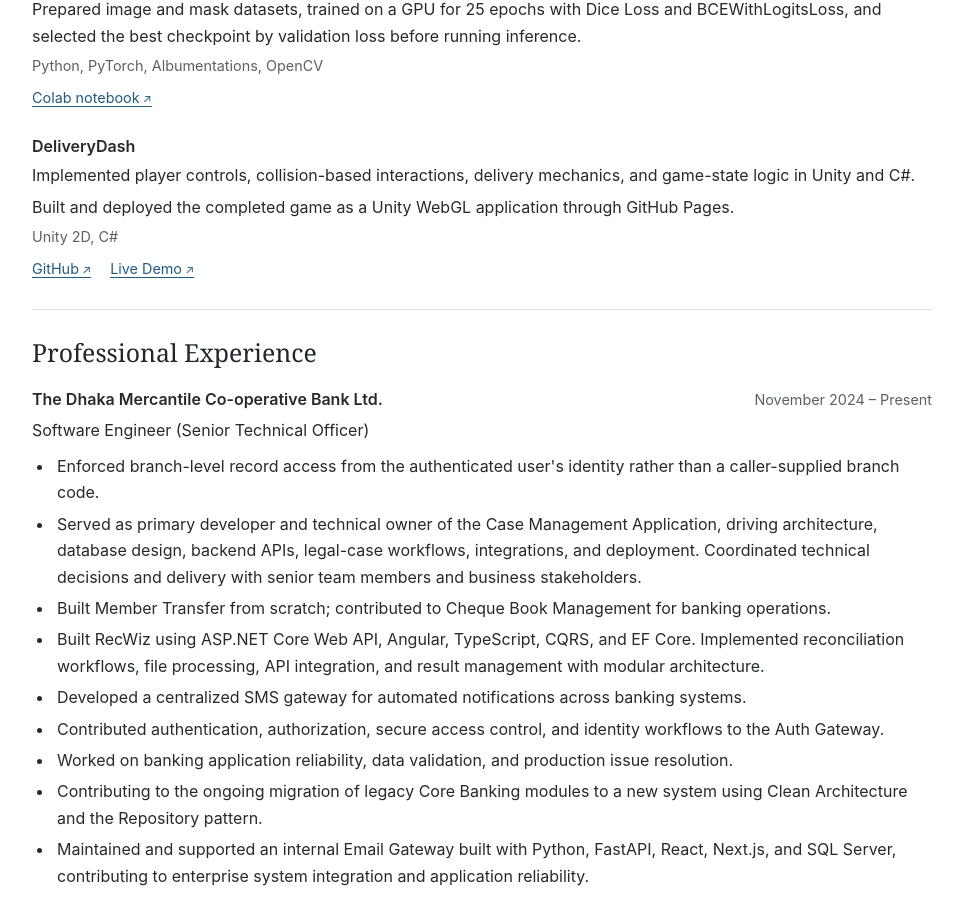
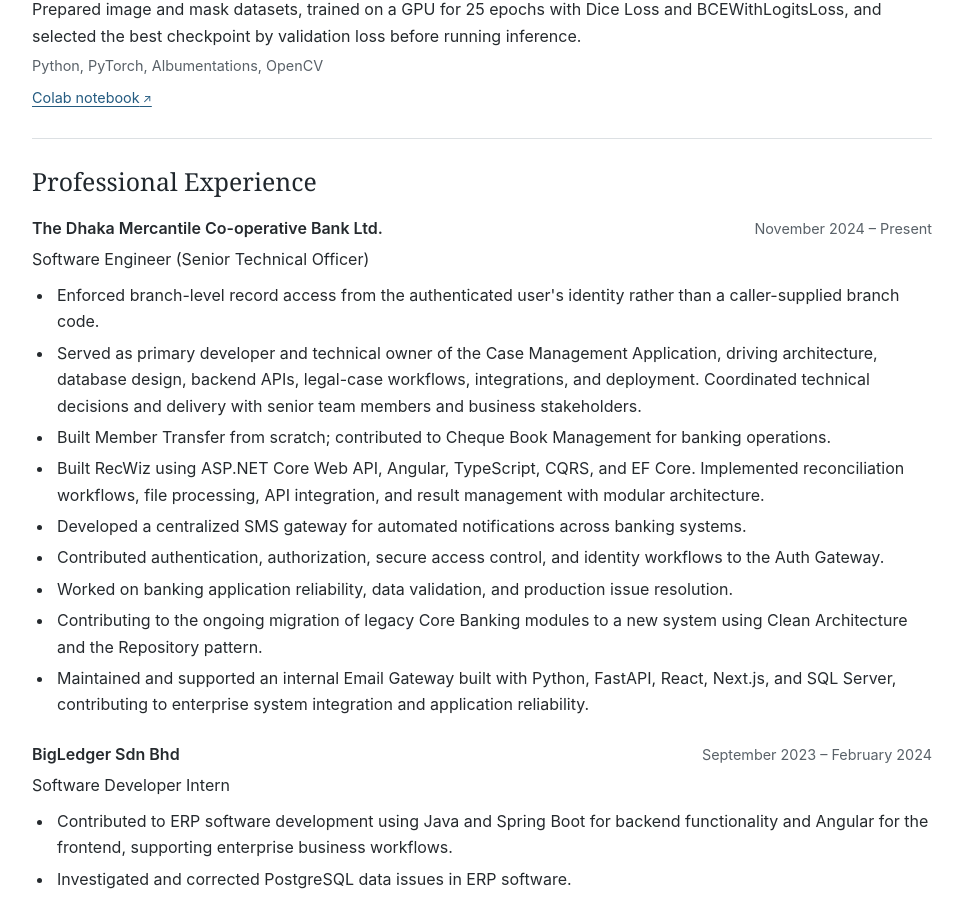
Before and after one commit to saadkabiruddin/saadkabiruddin.github.io, an Angular app: page / in a window 1280 px wide. Shown: the part 3617-4518 px from the top of the page, without its empty margins (158-1121 px from the left). Built offline with nearby package versions, Linux system fonts and the light colour scheme.

Commit message:
Remove DeliveryDash from portfolio

```diff
--- a/src/app/app.ts
+++ b/src/app/app.ts
@@ -99,8 +99,8 @@ export class App {
 
   protected readonly publications = publications;
   protected readonly projectGroups = [
-    { label: 'Research', projects: projects.filter(project => !['DeliveryDash', 'Deep Learning Image Segmentation with PyTorch'].includes(project.title)) },
-    { label: 'Other', projects: projects.filter(project => ['Deep Learning Image Segmentation with PyTorch', 'DeliveryDash'].includes(project.title)) },
+    { label: 'Research', projects: projects.filter(project => project.title !== 'Deep Learning Image Segmentation with PyTorch') },
+    { label: 'Other', projects: projects.filter(project => project.title === 'Deep Learning Image Segmentation with PyTorch') },
   ];
   protected readonly experience = experience;
   protected readonly skills = skills;
--- a/src/app/portfolio.data.ts
+++ b/src/app/portfolio.data.ts
@@ -133,18 +133,6 @@ export const projects = [
     notebook:
       'https://colab.research.google.com/drive/1yWOlh09kseeSswBDAZEwQuDnvLYih22R?usp=drive_link',
   },
-  {
-    title: 'DeliveryDash',
-    description:
-      'Implemented player controls, collision-based interactions, delivery mechanics, and game-state logic in Unity and C#.',
-    details:
-      'Built and deployed the completed game as a Unity WebGL application through GitHub Pages.',
-    technologies: 'Unity 2D, C#',
-    links: [
-      { label: 'GitHub', url: 'https://github.com/saadkabiruddin/DeliveryDash' },
-      { label: 'Live Demo', url: 'https://saadkabiruddin.github.io/DeliveryDash/' },
-    ],
-  },
 ];
 
 export const experience = [
```
